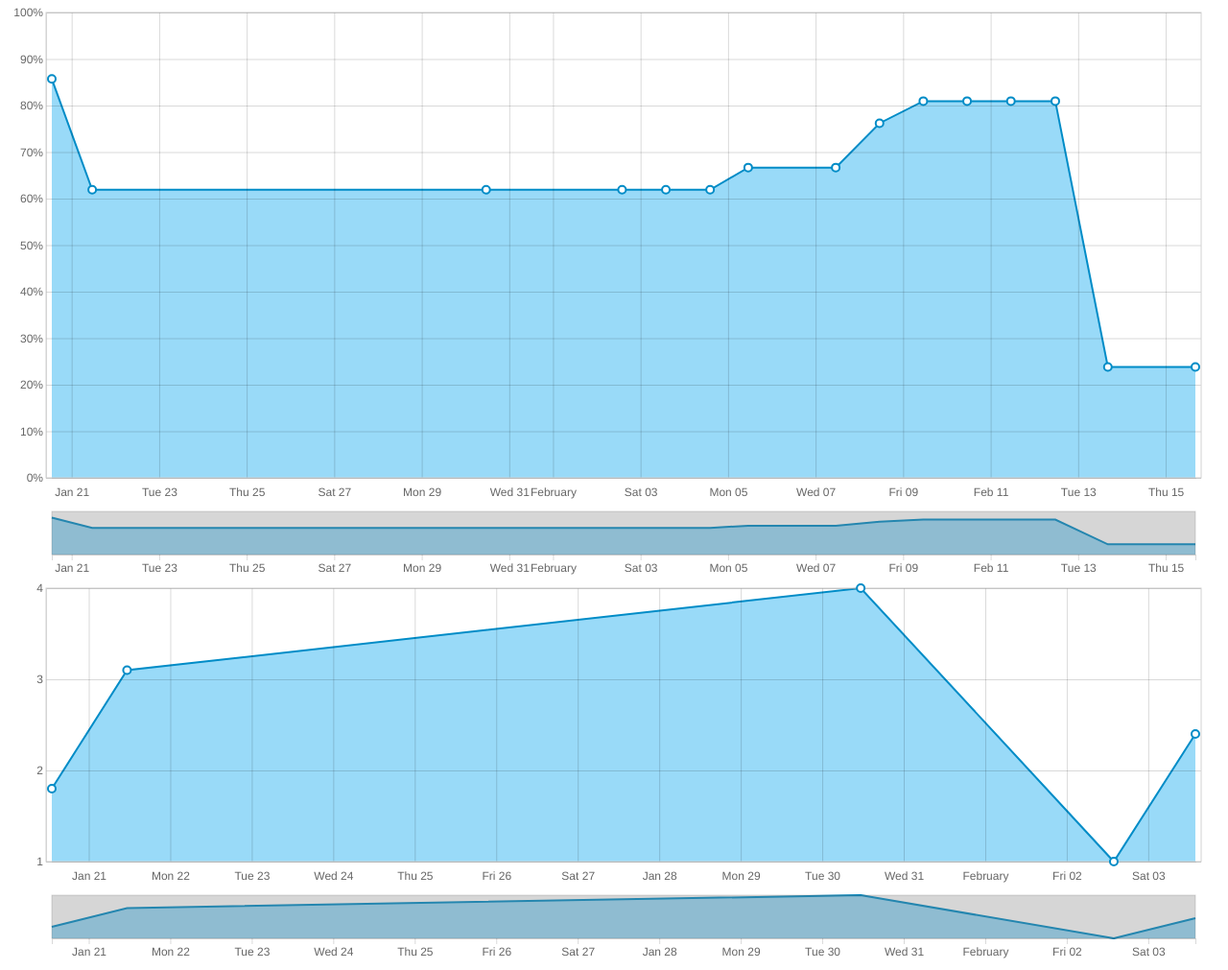
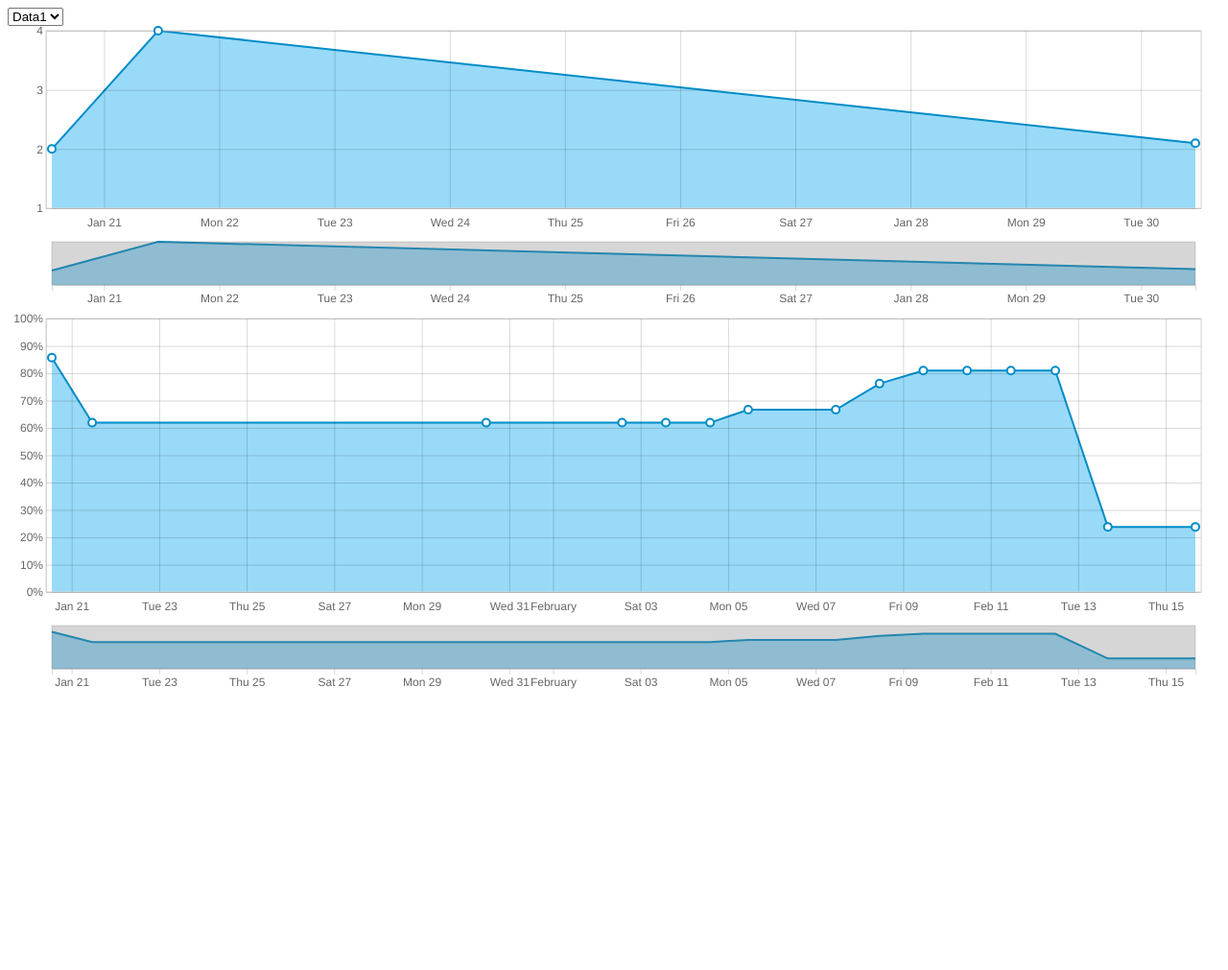
Before and after one commit to mirantel/d3_timeline, a website: page lineChart/index.html in a window 1280 px wide. Shown: the whole page at 96% size. After the commit the page ends 800 px from the top, so only its background shows below. Drawn offline with nearby package versions, Linux system fonts and the light colour scheme.

Commit message:
Improve tooltip, add select, change data

```diff
--- a/lineChart/data.js
+++ b/lineChart/data.js
@@ -1,5 +1,31 @@
 // Graph Tests Data
-const myData = [{
+const Data1 = [{
+  score: 2,
+  date: '2018-01-20T13:07:15.038Z',
+  created_by: 'Tesla',
+}, {
+  score: 4,
+  date: '2018-01-21T11:16:35.002Z',
+  created_by: 'Lana',
+}, {
+  score: 2.1,
+  date: '2018-01-30T11:19:40.537Z',
+  created_by: 'Lana',
+}];
+const Data2 = [{
+  score: 1,
+  date: '2018-01-20T13:07:15.038Z',
+  created_by: 'Mars',
+}, {
+  score: 3.1,
+  date: '2018-01-21T11:16:35.002Z',
+  created_by: 'Lana',
+}, {
+  score: 4,
+  date: '2018-01-30T11:19:40.537Z',
+  created_by: 'Lana',
+}];
+const scoreData = [{
   score: 85.71,
   date: '2018-01-20T13:07:15.038Z',
   created_by: 'Tesla',
@@ -60,49 +86,3 @@ const myData = [{
   date: '2018-02-15T16:16:54.905Z',
   created_by: 'Lana',
 }];
-
-const myData2 = [{
-  score: 1.8,
-  date: '2018-01-20T13:07:15.038Z',
-  created_by: 'Mars',
-}, {
-  score: 3.1,
-  date: '2018-01-21T11:16:35.002Z',
-  created_by: 'Lana',
-}, {
-  score: 4,
-  date: '2018-01-30T11:19:40.537Z',
-  created_by: 'Lana',
-}, {
-  score: 1,
-  date: '2018-02-02T13:51:39.589Z',
-  created_by: 'Lana',
-}, {
-  score: 2.4,
-  date: '2018-02-03T13:52:52.941Z',
-  created_by: 'Lana',
-},
-];
-
-const myData3 = [{
-  score: 1.8,
-  date: '2018-01-20T13:07:15.038Z',
-  created_by: 'Mars',
-}, {
-  score: 3.1,
-  date: '2018-01-21T11:16:35.002Z',
-  created_by: 'Lana',
-}, {
-  score: 4,
-  date: '2018-01-30T11:19:40.537Z',
-  created_by: 'Lana',
-}, {
-  score: 2.4,
-  date: '2018-02-02T13:51:39.589Z',
-  created_by: 'Lana',
-}, {
-  score: 1,
-  date: '2018-02-03T13:52:52.941Z',
-  created_by: 'Lana',
-},
-];
--- a/lineChart/index.html
+++ b/lineChart/index.html
@@ -100,7 +100,7 @@
     }
 
     #chart1 {
-      height: 600px;
+      height: 300px;
     }
 
     #chart2 {
@@ -109,6 +109,10 @@
 </style>
 </head>
 <body>
+  <select name="" id="select">
+    <option value="Data1">Data1</option>
+    <option value="Data2">Data2</option>
+  </select>
   <div id="chart1"></div>
   <div id="chart2"></div>
   <script src="data.js"></script>
--- a/lineChart/index.js
+++ b/lineChart/index.js
@@ -212,7 +212,7 @@ function createChart(chartWrapper, config) {
   }
 
   function showTooltip(d) {
-    tooltip.html(() => config.tooltipContent(d.score, d.date, d.createdBy));
+    tooltip.html(() => config.tooltipContent(d));
 
     let tooltipX = +x(d.date) + margin.left + 10;
     const tooltipY = +y(d.score) + margin.top;
@@ -272,27 +272,28 @@ function createChart(chartWrapper, config) {
 }
 
 const chart1 = document.getElementById('chart1');
+const initialData = eval(d3.select('#select').property('value'));
+createChart(chart1, {
+  data: initialData,
+  tooltipContent: d =>
+    `<b>Scrore: </b>${d.score}%<br>
+     <b>Date: </b>${d.date}<br>
+     <b>Scored by: </b>${d.createdBy}`,
+  showArea: true,
+  yAxisValue: [1, 4],
+  yAxisTicksNum: 4,
+  yAxisTickFormat: '',
+});
 
-createChart(chart1, {
-  data: myData,
-  tooltipContent: (tooltipScore, tooltipDate, tooltipCreatedBy) =>
-    `<b>Scrore: </b>${tooltipScore}%<br>
-     <b>Date: </b>${tooltipDate}<br>
-     <b>Scored by: </b>${tooltipCreatedBy}`,
+const chart2 = document.getElementById('chart2');
+createChart(chart2, {
+  data: scoreData,
+  tooltipContent: d =>
+    `<b>Scrore: </b>${d.score}%<br>
+     <b>Date: </b>${d.date}<br>
+     <b>Scored by: </b>${d.createdBy}`,
   showArea: true,
   yAxisValue: [0, 100],
   yAxisTicksNum: 10,
   yAxisTickFormat: '%',
 });
-
-const chart2 = document.getElementById('chart2');
-
-createChart(chart2, {
-  data: myData2,
-  tooltipContent: (tooltipScore, tooltipDate, tooltipCreatedBy) =>
-    `<b>Scrore: </b>${tooltipScore}`,
-  showArea: true,
-  yAxisValue: [1, 4],
-  yAxisTicksNum: 4,
-  yAxisTickFormat: '',
-});
```
